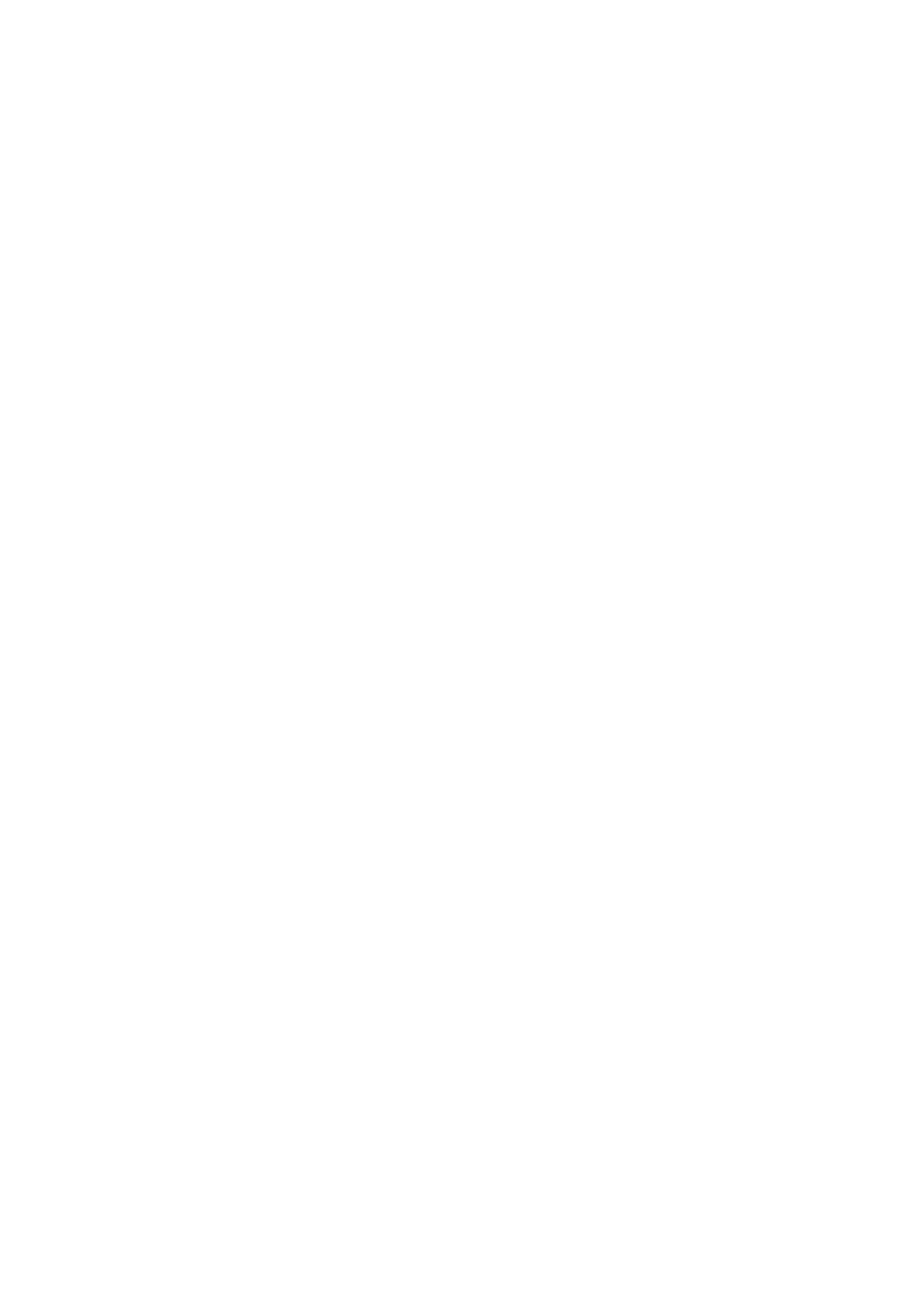
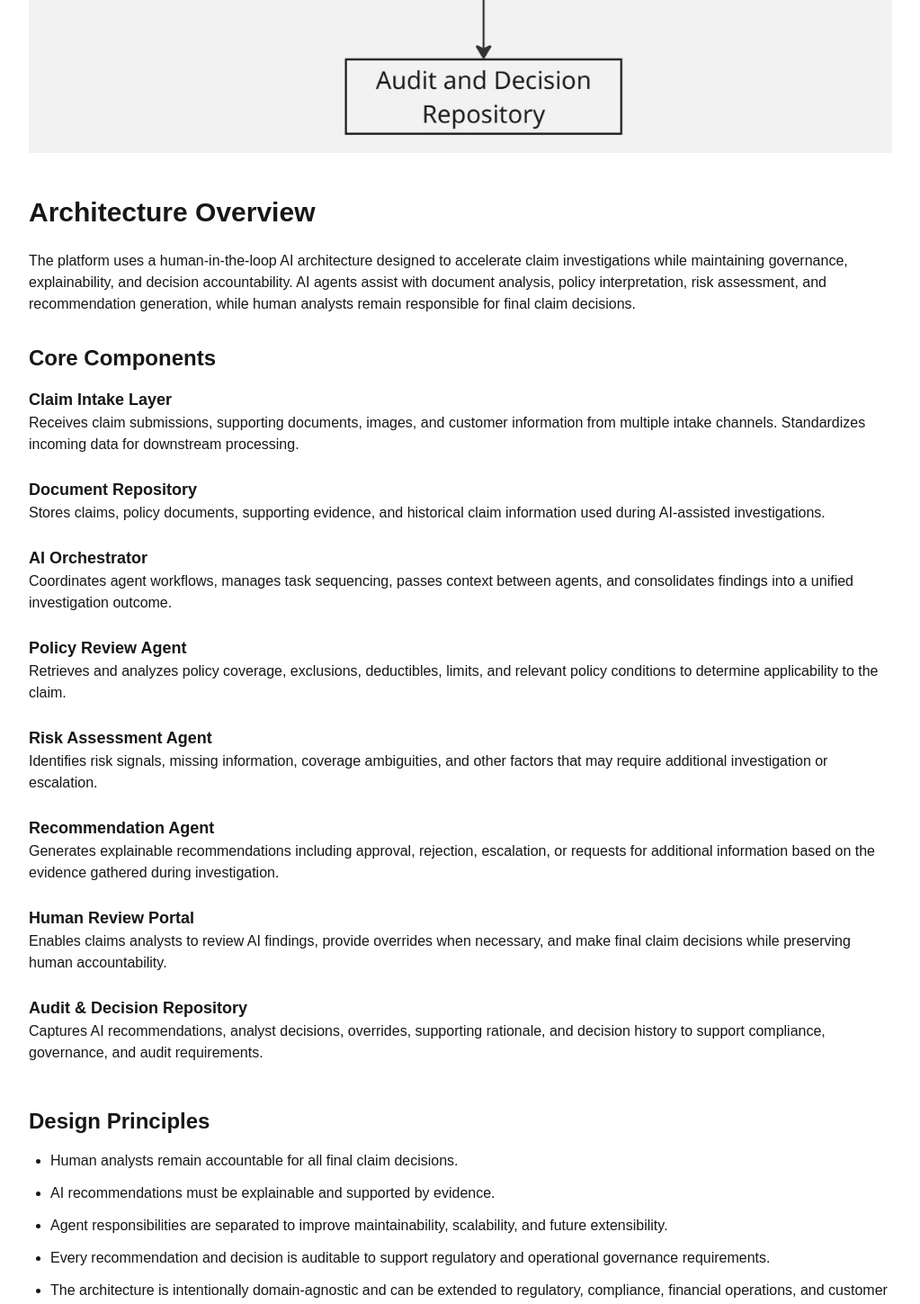
Before and after one commit to rovelmelodylab/product-leader-portfolio, a Next.js app: page /projects/ai-claims-resolution-platform in a window 1280 px wide. Shown: the part 3649-5098 px from the top of the page at 90% size, without its empty margins (128-1151 px from the left). Before the commit the page ends 2759 px from the top, so only its background shows below. Built offline with nearby package versions, Linux system fonts and the light colour scheme.

Commit message:
added additional architecture exmplanation and updated diagram

```diff
--- a/src/app/projects/ai-claims-resolution-platform/page.tsx
+++ b/src/app/projects/ai-claims-resolution-platform/page.tsx
@@ -157,6 +157,191 @@ export default function ClaimsResolutionPlatform() {
         </p>
 
       </div>
+
+      <h2 className="text-3xl font-semibold mb-6">
+        Architecture Overview
+      </h2>
+
+      <div className="flex justify-center mb-12">
+        <Image
+          src="/images/claims-architecture_v2.png"
+          alt="AI Claims Resolution Platform Architecture"
+          width={300}
+          height={700}
+          className="w-full max-w-5xl h-auto"
+        />
+      </div>
+
+      <h2 className="text-3xl font-semibold mb-6">
+        Architecture Overview
+      </h2>
+
+        <p className="mb-8">
+          The platform uses a human-in-the-loop AI architecture designed to accelerate
+          claim investigations while maintaining governance, explainability, and
+          decision accountability. AI agents assist with document analysis, policy
+          interpretation, risk assessment, and recommendation generation, while human
+          analysts remain responsible for final claim decisions.
+        </p>
+
+        <h3 className="text-2xl font-semibold mb-4">
+          Core Components
+        </h3>
+
+        <div className="space-y-6 mb-12">
+
+          <div>
+            <h4 className="font-semibold text-lg">Claim Intake Layer</h4>
+            <p>
+              Receives claim submissions, supporting documents, images, and customer
+              information from multiple intake channels. Standardizes incoming data for
+              downstream processing.
+            </p>
+          </div>
+
+          <div>
+            <h4 className="font-semibold text-lg">Document Repository</h4>
+            <p>
+              Stores claims, policy documents, supporting evidence, and historical
+              claim information used during AI-assisted investigations.
+            </p>
+          </div>
+
+          <div>
+            <h4 className="font-semibold text-lg">AI Orchestrator</h4>
+            <p>
+              Coordinates agent workflows, manages task sequencing, passes context
+              between agents, and consolidates findings into a unified investigation
+              outcome.
+            </p>
+          </div>
+
+          <div>
+            <h4 className="font-semibold text-lg">Policy Review Agent</h4>
+            <p>
+              Retrieves and analyzes policy coverage, exclusions, deductibles, limits,
+              and relevant policy conditions to determine applicability to the claim.
+            </p>
+          </div>
+
+          <div>
+            <h4 className="font-semibold text-lg">Risk Assessment Agent</h4>
+            <p>
+              Identifies risk signals, missing information, coverage ambiguities, and
+              other factors that may require additional investigation or escalation.
+            </p>
+          </div>
+
+          <div>
+            <h4 className="font-semibold text-lg">Recommendation Agent</h4>
+            <p>
+              Generates explainable recommendations including approval, rejection,
+              escalation, or requests for additional information based on the evidence
+              gathered during investigation.
+            </p>
+          </div>
+
+          <div>
+            <h4 className="font-semibold text-lg">Human Review Portal</h4>
+            <p>
+              Enables claims analysts to review AI findings, provide overrides when
+              necessary, and make final claim decisions while preserving human
+              accountability.
+            </p>
+          </div>
+
+          <div>
+            <h4 className="font-semibold text-lg">Audit & Decision Repository</h4>
+            <p>
+              Captures AI recommendations, analyst decisions, overrides, supporting
+              rationale, and decision history to support compliance, governance, and
+              audit requirements.
+            </p>
+          </div>
+
+        </div>
+
+        <h3 className="text-2xl font-semibold mb-4">
+          Design Principles
+        </h3>
+
+        <ul className="list-disc pl-6 space-y-3 mb-12">
+          <li>
+            Human analysts remain accountable for all final claim decisions.
+          </li>
+
+          <li>
+            AI recommendations must be explainable and supported by evidence.
+          </li>
+
+          <li>
+            Agent responsibilities are separated to improve maintainability,
+            scalability, and future extensibility.
+          </li>
+
+          <li>
+            Every recommendation and decision is auditable to support regulatory and
+            operational governance requirements.
+          </li>
+
+          <li>
+            The architecture is intentionally domain-agnostic and can be extended to regulatory, compliance, financial operations, and customer service exception workflows.
+          </li>
+        </ul>
+
+    <h2 className="text-3xl font-semibold mb-6">
+      Success Metrics
+    </h2>
+
+    <p className="mb-8">
+      The platform is designed to improve claims operations by reducing manual
+      investigation effort while maintaining decision quality, governance, and
+      regulatory compliance.
+    </p>
+
+    <div className="space-y-8 mb-12">
+
+      <div>
+        <h3 className="text-2xl font-semibold mb-3">
+          Business Metrics
+        </h3>
+
+        <ul className="list-disc pl-6 space-y-2">
+          <li>Average claim resolution time</li>
+          <li>Claims processed per analyst</li>
+          <li>Cost per claim investigation</li>
+          <li>Claim backlog reduction</li>
+        </ul>
+      </div>
+
+      <div>
+        <h3 className="text-2xl font-semibold mb-3">
+          Product Metrics
+        </h3>
+
+        <ul className="list-disc pl-6 space-y-2">
+          <li>Recommendation acceptance rate</li>
+          <li>Analyst override rate</li>
+          <li>Investigation time saved per claim</li>
+          <li>User satisfaction score</li>
+        </ul>
+      </div>
+
+      <div>
+        <h3 className="text-2xl font-semibold mb-3">
+          AI Metrics
+        </h3>
+
+        <ul className="list-disc pl-6 space-y-2">
+          <li>Recommendation accuracy</li>
+          <li>Confidence score distribution</li>
+          <li>False positive rate</li>
+          <li>Percentage of recommendations with supporting rationale</li>
+        </ul>
+      </div>
+
+    </div>
+
       <h2 className="text-3xl font-semibold mb-4">
         Current Status
       </h2>
```
Also changed, not shown: public/images/claims-architecture_v2.png (added), 1 other file (tests, documents, lock files or other folders).
